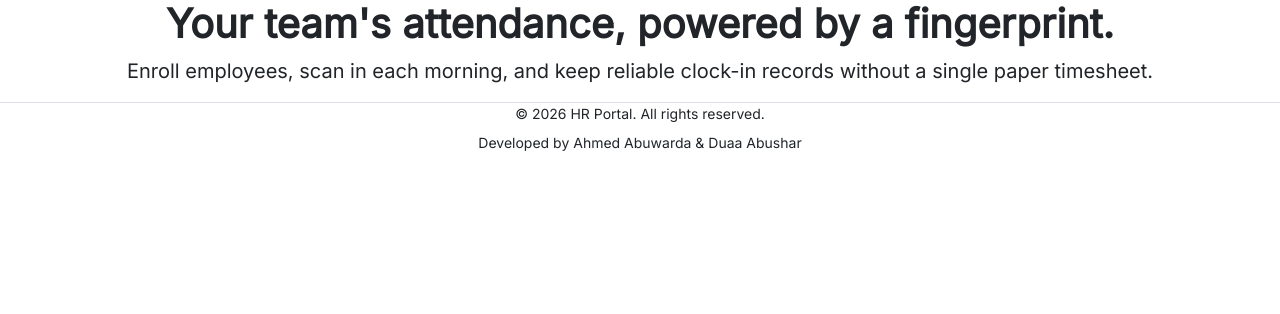
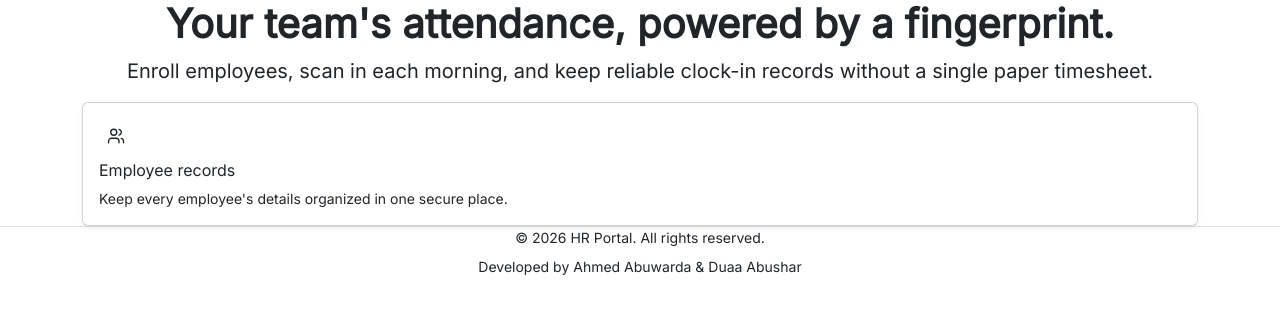
Before and after one commit to ahmedaabuwarda/HR-Portal-Management-System, a Django app: page / in a window 1280 px wide. Shown: the part 57-371 px from the top of the page. Run offline with Django 5.2, Linux system fonts and the light colour scheme; some libraries are stand-ins or nearby versions.

Commit message:
Add employee records section with user icon and description to home page

```diff
--- a/hr_portal_management_system_app/templates/home.html
+++ b/hr_portal_management_system_app/templates/home.html
@@ -13,5 +13,23 @@
       </div>
     </div>
   </section>
+  <section class="row gx-5 gy-5 pb-12">
+    <div class="md:col-4">
+      <div class="card shadow-sm h-100">
+        <div class="card-body d-flex flex-column gap-2">
+          <span
+            class="d-inline-flex align-items-center justify-content-center bg-subtle-primary fg-primary rounded-circle p-2 align-self-start"
+            aria-hidden="true"
+          >
+            {% include "icons/users.html" with px=18 %}
+          </span>
+          <h2 class="h6 mb-0">Employee records</h2>
+          <p class="small fg-2 mb-0">
+            Keep every employee's details organized in one secure place.
+          </p>
+        </div>
+      </div>
+    </div>
+  </section>
 </div>
 {% endblock %}
--- /dev/null
+++ b/hr_portal_management_system_app/templates/icons/users.html
@@ -0,0 +1,17 @@
+<svg
+  width="{{ px }}"
+  height="{{ px }}"
+  viewBox="0 0 24 24"
+  fill="none"
+  stroke="currentColor"
+  stroke-width="1.8"
+  stroke-linecap="round"
+  stroke-linejoin="round"
+  aria-hidden="true"
+  focusable="false"
+>
+  <path d="M16 21v-2a4 4 0 0 0-4-4H6a4 4 0 0 0-4 4v2" />
+  <circle cx="9" cy="7" r="4" />
+  <path d="M22 21v-2a4 4 0 0 0-3-3.87" />
+  <path d="M16 3.13a4 4 0 0 1 0 7.75" />
+</svg>
```
